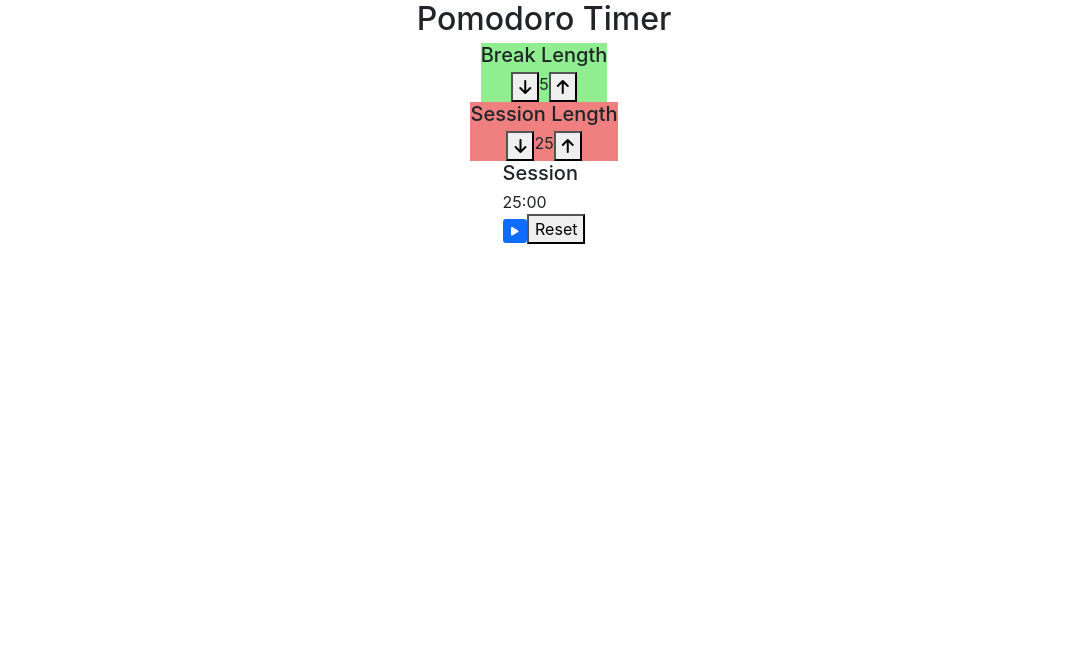
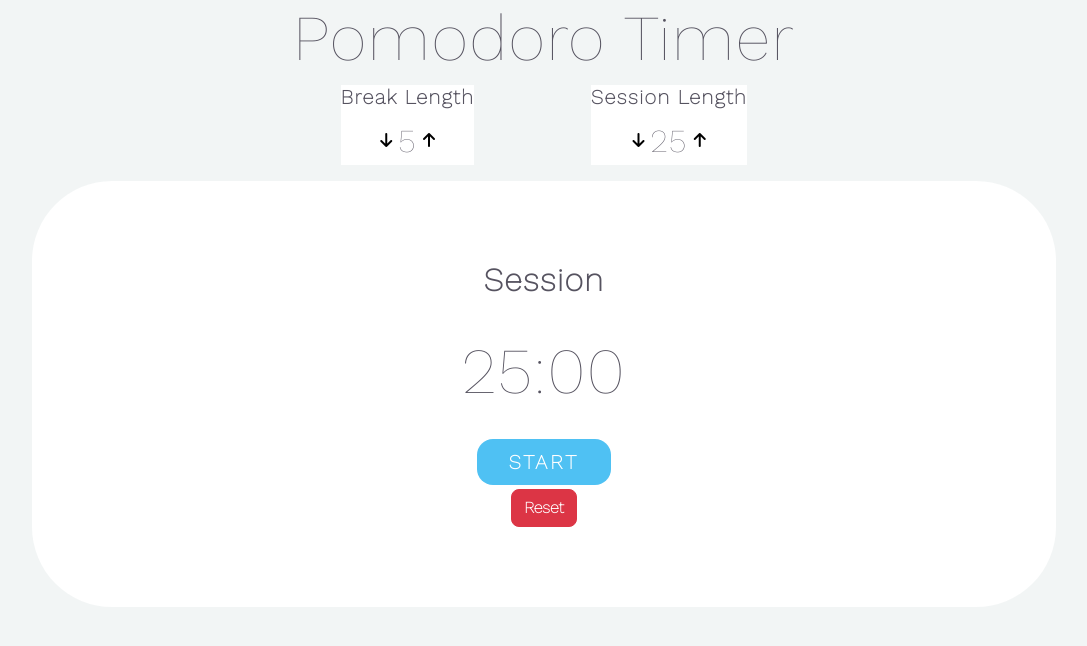
Before and after one commit to jongwooha98/pomodoro, a React (Create React App) app: page / in a window 1280 px wide. Shown: the top 646 px of the page, without its empty margins (96-1183 px from the left). Built offline with nearby package versions, Linux system fonts and the light colour scheme.

Commit message:
minor update

```diff
--- a/public/index.html
+++ b/public/index.html
@@ -28,6 +28,9 @@
     <link rel="stylesheet" href="https://cdn.jsdelivr.net/npm/bootstrap-icons@1.5.0/font/bootstrap-icons.css">
     <!-- Font Awesome -->
     <script src="https://kit.fontawesome.com/b4edfbfeaf.js" crossorigin="anonymous"></script>
+    <!-- Font -->
+    <link rel="preconnect" href="https://fonts.gstatic.com">
+    <link href="https://fonts.googleapis.com/css2?family=Work+Sans:wght@100&display=swap" rel="stylesheet">
     <title>Pomodoro Timer</title>
   </head>
   <body>
@@ -43,5 +46,9 @@
       To begin the development, run `npm start` or `yarn start`.
       To create a production bundle, use `npm run build` or `yarn build`.
     -->
+
+
+
+    <script src="https://cdn.freecodecamp.org/testable-projects-fcc/v1/bundle.js"></script>
   </body>
 </html>
--- a/src/App.js
+++ b/src/App.js
@@ -8,6 +8,7 @@ import beepSound from './audio/beep-sound.mov';
 
 function App() {
   const beep = document.getElementById('beep');
+
   const [state, setState] = useState({
     breakLength: 300,
     sessionLength: 1500,
@@ -130,8 +131,10 @@ function App() {
       <div className="title">
         <h1>Pomodoro Timer</h1>
       </div>
-      <Break state={state} changeBreakLength={changeBreakLength} />
-      <Session state={state} changeSessionLength={changeSessionLength} />
+      <div className="session_break">
+        <Break state={state} changeBreakLength={changeBreakLength} />
+        <Session state={state} changeSessionLength={changeSessionLength} />
+      </div>
       <Timer
         state={state}
         handlePause={handlePause}
--- a/src/App.scss
+++ b/src/App.scss
@@ -1,35 +1,127 @@
+@import './theme.scss';
+
 .app {
+  margin: 0;
+  padding: 0;
+
   display: flex;
   flex-flow: column;
   justify-content: center;
   align-items: center;
-  font-size: 1.6rem;
-
+  font-size: $sizeMd1;
+  background-color: $colorGrey;
+  color: $colorText;
+  letter-spacing: 0.1rem;
   .title {
     h1 {
-      font-size: 3.2rem;
+      font-size: $sizeLg3;
     }
   }
-  .timer {
-  }
+
+  .session_break {
+    width: 50%;
+    display: flex;
+    flex-flow: row;
+    justify-content: space-evenly;
     .session {
       display: flex;
       flex-flow: column;
-    background-color: lightcoral;
+      background-color: #fff;
+      .session-label {
+        h3 {
+          font-size: $sizeMd2;
+          font-weight: bold;
+        }
+      }
       .timer-setting {
         display: flex;
         flex-flow: row;
         justify-content: center;
+        button {
+          &.session-decrement {
+            background-color: inherit;
+            border-style: none;
+          }
+          &.session-increment {
+            background-color: inherit;
+            border-style: none;
+          }
+        }
+        .session-length {
+          font-size: $sizeLg1;
+        }
       }
     }
     .break {
       display: flex;
       flex-flow: column;
-    background-color: lightgreen;
+      background-color: #fff;
+      .break-label {
+        h3 {
+          font-size: $sizeMd2;
+          font-weight: bold;
+        }
+      }
       .timer-setting {
         display: flex;
         flex-flow: row;
         justify-content: center;
+        button {
+          &.break-decrement {
+            background-color: inherit;
+            border-style: none;
+          }
+          &.break-increment {
+            background-color: inherit;
+            border-style: none;
+          }
+        }
+        .break-length {
+          font-size: $sizeLg1;
         }
       }
     }
+  }
+
+  .timer {
+    box-sizing: border-box;
+    display: flex;
+    flex-flow: column;
+    // justify-content: center;
+    align-items: center;
+
+    width: 80%;
+    padding: 5rem 0;
+    margin: 1rem;
+    background-color: #fff;
+    border-radius: 5rem;
+    .timer-label {
+      h2 {
+        font-size: $sizeLg1;
+        font-weight: bold;
+      }
+    }
+    .time-left {
+      margin: 1rem;
+      font-size: $sizeLg3;
+    }
+    button {
+      box-sizing: border-box;
+      &.start_stop {
+        padding: 0.5rem 2rem;
+        margin: 0.25rem;
+        font-size: $sizeMd2;
+        font-weight: bold;
+        letter-spacing: 0.2rem;
+        background-color: lighten($colorAccent, 5%);
+        color: #fff;
+        border-style: none;
+        border-radius: 1rem;
+      }
+      &.reset {
+        font-weight: bold;
+        border-radius: 0.5rem;
+      }
+    }
+  }
+}
--- a/src/components/Break.js
+++ b/src/components/Break.js
@@ -1,17 +1,28 @@
 function Break(props) {
   const { state, changeBreakLength } = props;
+  let breakLength = state.breakLength / 60;
 
   return (
     <div className="break">
-      <div id="break-label">
-        <h2>Break Length</h2>
+      <div id="break-label" className="break-label">
+        <h3>Break Length</h3>
       </div>
       <div className="timer-setting">
-        <button id="break-decrement" onClick={changeBreakLength}>
+        <button
+          id="break-decrement"
+          className="break-decrement"
+          onClick={changeBreakLength}
+        >
           <i class="fas fa-arrow-down"></i>
         </button>
-        <div id="break-length">{state.breakLength / 60}</div>
-        <button id="break-increment" onClick={changeBreakLength}>
+        <div id="break-length" className="break-length">
+          {breakLength}
+        </div>
+        <button
+          id="break-increment"
+          className="break-increment"
+          onClick={changeBreakLength}
+        >
           <i class="fas fa-arrow-up"></i>
         </button>
       </div>
--- a/src/components/Session.js
+++ b/src/components/Session.js
@@ -1,17 +1,27 @@
 function Session(props) {
   const { state, changeSessionLength } = props;
-
+  let sessionLength = state.sessionLength / 60;
   return (
     <div className="session">
-      <div id="session-label">
-        <h2>Session Length</h2>
+      <div id="session-label" className="session-label">
+        <h3>Session Length</h3>
       </div>
       <div className="timer-setting">
-        <button id="session-decrement" onClick={changeSessionLength}>
+        <button
+          id="session-decrement"
+          className="session-decrement"
+          onClick={changeSessionLength}
+        >
           <i class="fas fa-arrow-down"></i>
         </button>
-        <div id="session-length">{state.sessionLength / 60}</div>
-        <button id="session-increment" onClick={changeSessionLength}>
+        <div id="session-length" className="session-length">
+          {sessionLength}
+        </div>
+        <button
+          id="session-increment"
+          className="session-increment"
+          onClick={changeSessionLength}
+        >
           <i class="fas fa-arrow-up"></i>
         </button>
       </div>
--- a/src/components/Timer.js
+++ b/src/components/Timer.js
@@ -7,29 +7,31 @@ function Timer(props) {
 
     let computedSecond = String(second).length === 1 ? `0${second}` : second;
     let computedMinute = String(minute).length === 1 ? `0${minute}` : minute;
-    console.log('rendering timerDisplay');
 
     return computedMinute + ':' + computedSecond;
   }
   return (
     <div className="timer">
-      <div id="timer-label">
+      <div id="timer-label" className="timer-label">
         <h2>{state.isBreak ? 'Break' : 'Session'}</h2>
       </div>
-      <div id="time-left">{timerDisplay()}</div>
+      <div id="time-left" className="time-left">
+        {timerDisplay()}
+      </div>
       <button
         id="start_stop"
+        className="start_stop"
         type="button"
-        className="btn btn-primary"
         onClick={handlePause}
       >
-        {state.isActive ? (
-          <i class="fas fa-pause"></i>
-        ) : (
-          <i class="fas fa-play"></i>
-        )}
+        {state.isActive ? 'PAUSE' : 'START'}
       </button>
-      <button id="reset" onClick={handleReset}>
+      <button
+        type="button"
+        className="reset btn btn-danger"
+        id="reset"
+        onClick={handleReset}
+      >
         Reset
       </button>
     </div>
--- a/src/index.scss
+++ b/src/index.scss
@@ -1,12 +1,20 @@
+@import './theme.scss';
+
+* {
+  box-sizing: border-box;
+}
 html,
 body {
   margin: 0;
-  font-family: -apple-system, BlinkMacSystemFont, 'Segoe UI', 'Roboto', 'Oxygen',
-    'Ubuntu', 'Cantarell', 'Fira Sans', 'Droid Sans', 'Helvetica Neue',
-    sans-serif;
+  padding: 0;
+  background-color: $colorGrey;
+
+  // width: 100%;
+  // height: 100%;
+  font-family: 'Work Sans', sans-serif;
   -webkit-font-smoothing: antialiased;
   -moz-osx-font-smoothing: grayscale;
-  font-size: 10px;
+  font-size: 16px;
 }
 
 code {
--- /dev/null
+++ b/src/theme.scss
@@ -0,0 +1,18 @@
+// Main Colors
+$colorPrimary: #8739f9;
+$colorAccent: #37b9f1;
+$colorGrey: #f2f5f5;
+// Font Colors
+$colorText: #565360;
+$colorLabel: #908e9b;
+$colorDisabled: #e1dfe9;
+// Small Lengths
+$sizeSm1: 0.25rem;
+$sizeSm2: 0.5rem;
+$sizeSm3: 0.75rem;
+$sizeMd1: 1rem;
+$sizeMd2: 1.25rem;
+$sizeMd3: 1.5rem;
+$sizeLg1: 2rem;
+$sizeLg2: 3rem;
+$sizeLg3: 4rem;
```
Lines whose indentation alone changed are shown as unchanged.
